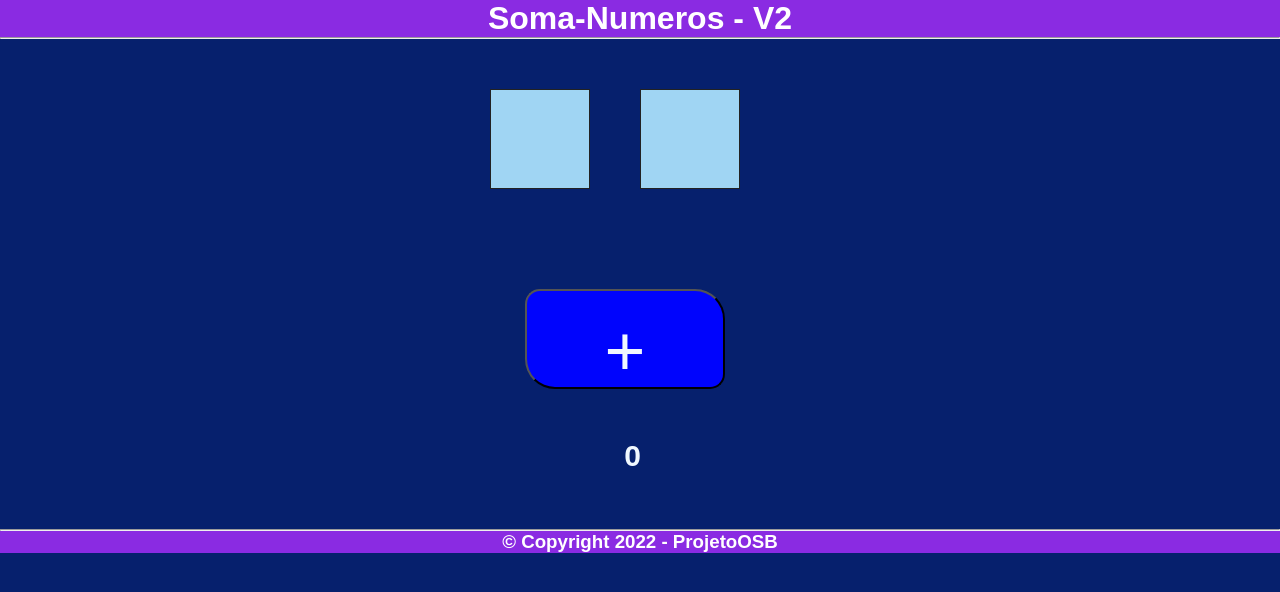
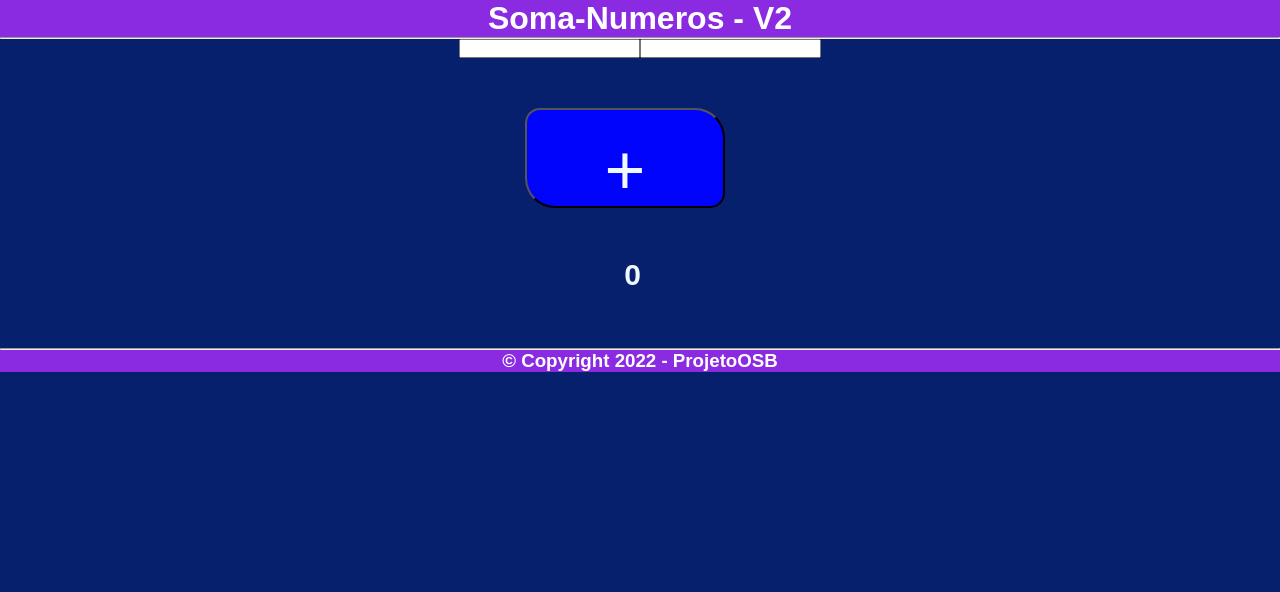
Before and after one commit to SiriusDev-08/soma-num-ts, a React (Create React App) app: page / in a window 1280 px wide. Shown: the top 592 px of the page. Built offline with nearby package versions, Linux system fonts and the light colour scheme.

Commit message:
feature: Componentes Input/Result

```diff
--- a/src/App.tsx
+++ b/src/App.tsx
@@ -1,45 +1,22 @@
 import React, {useState, useEffect} from 'react';
 import { Header } from './containers/Header';
 import { Footer } from './containers/Footer';
+import { Input } from './components/Input';
+import { Result } from './components/Result';
 import './App.css';
 
 // Aqui a Arrow Function é exportada
 export const App = () => {
 
-    const [num1, setNum1] = useState<string>(""); // Aqui se define o tipo e o valor incial deste.
-    const [num2, setNum2] = useState<string>("");
-    const [soma,setSoma] = useState<number>(0);
-
-    useEffect(() => {
-        console.log(11);
-    }, [num1])
-
-    useEffect (() => {
-        console.log(22);
-    }, [num2])
-
+    const [numA, setNumA] = useState<string>(""); // Aqui se define o tipo e o valor incial deste.
+    const [numB, setNumB] = useState<string>("");
 
     return (
-        <div>
+        <>
            <Header />
-
-          {/* Componente Input */}
-          <input id='TN1' type='number' className='num1' onChange={(evt) => setNum1(evt.target.value)} value={num1}/>
-
-          <input id='TN2' type='number' className='num2' onChange={(evt) => setNum2(evt.target.value)} value={num2}/>
-
-          {/* Componente Botão */}
-          <div>
-            <button className='click' onClick = {
-                () => setSoma(parseInt(num1) + parseInt(num2))
-            } >
-                 +
-            </button>
-
-            <h2 className='result'> {soma}  </h2>
-            </div>
-
+            <Input numA = {numA} numB = {numB} setNumA = {setNumA} setNumB = {setNumB} />
+            <Result  numA = {numA} numB = {numB} />
             <Footer />
-        </div>
+        </>
     );
 }
--- /dev/null
+++ b/src/components/Input.tsx
@@ -0,0 +1,20 @@
+import React,  {useState, useEffect} from 'react';
+import './Input.css';
+
+interface InputProps {
+        numA:string;
+        numB:string;
+        setNumA:(arg: string) => void;
+        setNumB:(arg: string) => void;
+}
+
+export const Input = ( {numA, numB, setNumA, setNumB}:InputProps) => {
+
+    return (
+        <div>
+            <input id='TN1' type='number' className='numInput' onChange={(evt) => setNumA(evt.target.value)} value={numA}/>
+
+            <input id='TN2' type='number' className='numInput' onChange={(evt) => setNumB(evt.target.value)} value={numB}/>
+        </div>
+    );
+}
--- /dev/null
+++ b/src/components/Result.tsx
@@ -0,0 +1,24 @@
+import React,  {useState, useEffect} from 'react';
+
+interface ResultProps {
+    numA:string;
+    numB:string;
+}
+
+export const Result = ({numA, numB}:ResultProps) => {
+    const [soma,setSoma] = useState<number>(0);
+
+    return (
+        <div>
+
+        <button className='click' onClick = {
+            () => setSoma(parseInt(numA) + parseInt(numB))
+        } >
+             +
+        </button>
+
+        <h2 className='result'> {soma}  </h2>
+        </div>
+
+    );
+}
```
Also changed, not shown: src/components/Input.css (added), src/components/Result.css (added).
